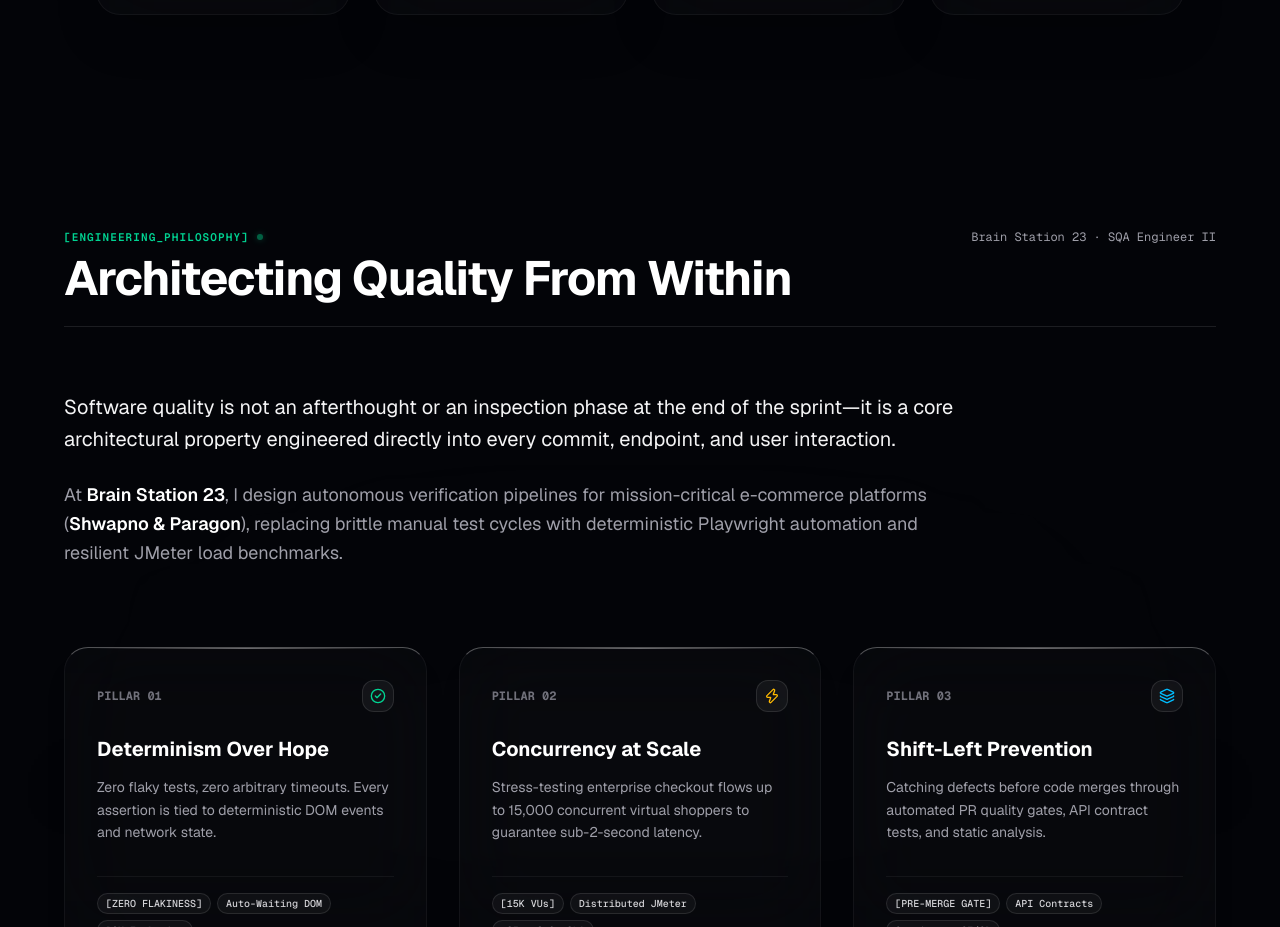
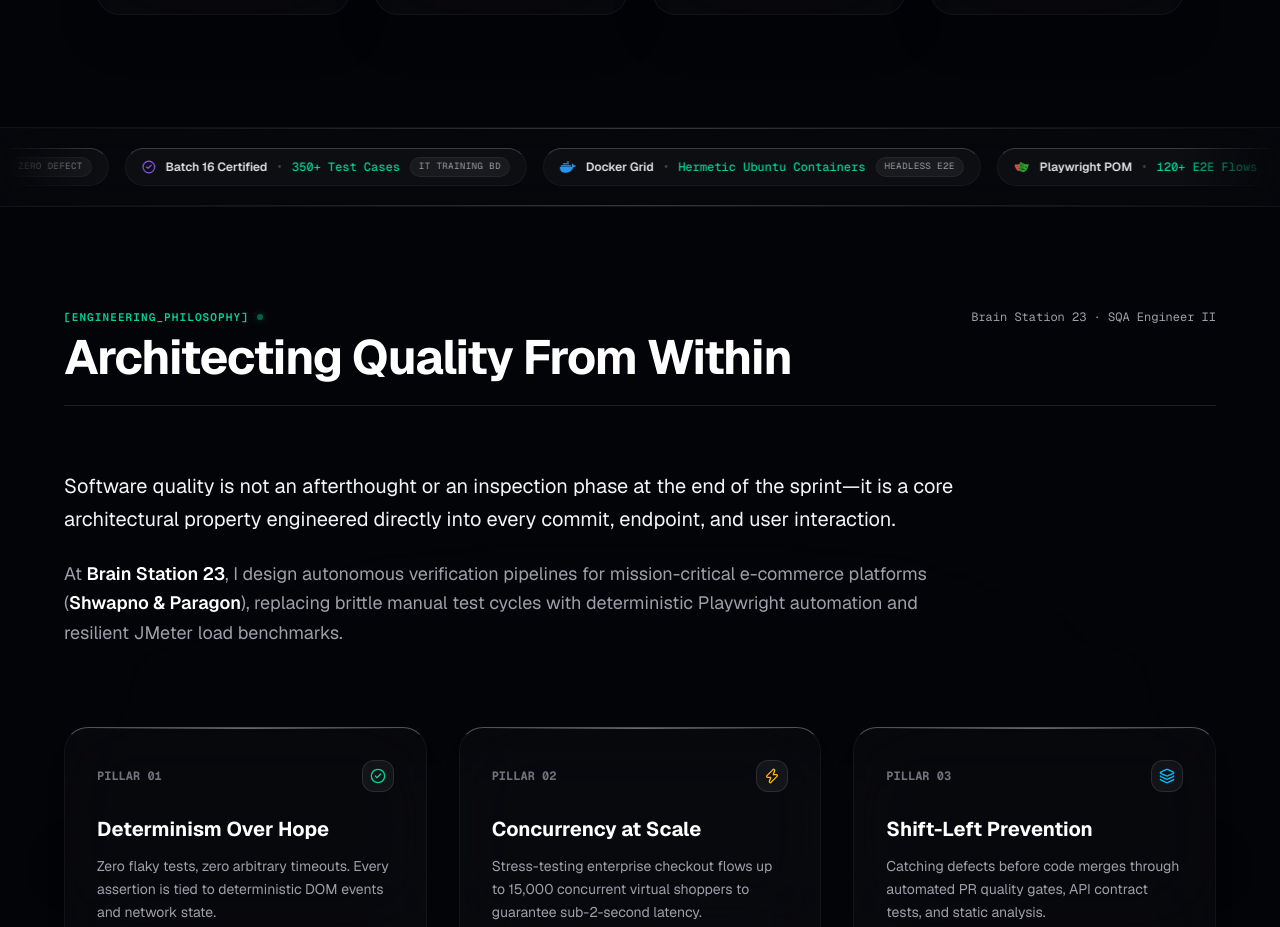
Before and after one commit to Shazzad01/myportfolio, a Next.js app: page / in a window 1280 px wide. Shown: the part 1036-1963 px from the top of the page. Built offline with nearby package versions, Linux system fonts and the light colour scheme.

Commit message:
feat(marquee): add infinite telemetry conveyor ribbon beneath hero section

```diff
--- /dev/null
+++ b/scripts/capture_marquee.js
@@ -0,0 +1,38 @@
+const { chromium } = require('playwright');
+const path = require('path');
+const fs = require('fs');
+
+(async () => {
+  const browser = await chromium.launch({ channel: 'chrome', headless: true });
+  const context = await browser.newContext({ viewport: { width: 1440, height: 1000 } });
+  const page = await context.newPage();
+
+  await page.goto('http://localhost:3000', { waitUntil: 'networkidle' });
+  await page.waitForTimeout(1000);
+
+  const screenshotsDir = 'C:\\Users\\User\\.gemini\\antigravity\\brain\\e0f4935c-bdec-49cd-8dbf-59da2a6615ee\\screenshots';
+  if (!fs.existsSync(screenshotsDir)) {
+    fs.mkdirSync(screenshotsDir, { recursive: true });
+  }
+
+  const ticker = await page.$('#telemetry-ticker');
+  if (ticker) {
+    await ticker.scrollIntoViewIfNeeded();
+    await page.waitForTimeout(1000);
+
+    // Capture the ticker standalone
+    const tickerFilePath = path.join(screenshotsDir, 'telemetry_marquee_element.png');
+    await ticker.screenshot({ path: tickerFilePath });
+    console.log('Saved marquee element screenshot:', tickerFilePath);
+
+    // Also capture full viewport showing context
+    const fullFilePath = path.join(screenshotsDir, 'telemetry_marquee_context.png');
+    await page.screenshot({ path: fullFilePath });
+    console.log('Saved marquee context screenshot:', fullFilePath);
+  } else {
+    console.log('#telemetry-ticker not found');
+  }
+
+  await browser.close();
+  console.log('Marquee capture complete.');
+})();
--- a/src/app/globals.css
+++ b/src/app/globals.css
@@ -385,11 +385,49 @@
     transform: translateY(-2px);
   }
 
-  .border-specular-top {
-    border-top: 1px solid var(--border-specular);
-  }
-
   .horizon-light {
     background: var(--horizon-gradient);
   }
+
+  /* Infinite Telemetry Marquee Keyframes */
+  @keyframes telemetry-scroll-ltr {
+    0% {
+      transform: translateX(-50%);
+    }
+    100% {
+      transform: translateX(0%);
+    }
+  }
+
+  @keyframes telemetry-scroll-rtl {
+    0% {
+      transform: translateX(0%);
+    }
+    100% {
+      transform: translateX(-50%);
+    }
+  }
+
+  .animate-marquee-ltr {
+    animation: telemetry-scroll-ltr 38s linear infinite;
+    will-change: transform;
+  }
+
+  .animate-marquee-rtl {
+    animation: telemetry-scroll-rtl 38s linear infinite;
+    will-change: transform;
+  }
+
+  .animate-marquee-ltr:hover,
+  .animate-marquee-rtl:hover {
+    animation-play-state: paused;
+  }
+
+  @media (prefers-reduced-motion: reduce) {
+    .animate-marquee-ltr,
+    .animate-marquee-rtl {
+      animation: none !important;
+      transform: none !important;
+    }
+  }
 }
--- a/src/app/page.tsx
+++ b/src/app/page.tsx
@@ -1,4 +1,5 @@
 import HeroSectionV2 from "@/components/sections/HeroSectionV2";
+import TelemetryMarquee from "@/components/sections/TelemetryMarquee";
 import AboutSectionV2 from "@/components/sections/AboutSectionV2";
 import PipelineSection from "@/components/sections/PipelineSection";
 import QaMethodologySectionV2 from "@/components/sections/QaMethodologySectionV2";
@@ -13,6 +14,7 @@ export default function Home() {
   return (
     <>
       <HeroSectionV2 />
+      <TelemetryMarquee />
       <AboutSectionV2 />
       <PipelineSection />
       <QaMethodologySectionV2 />
--- /dev/null
+++ b/src/components/sections/TelemetryMarquee.tsx
@@ -0,0 +1,204 @@
+"use client";
+
+import React from "react";
+import {
+  Award,
+  Zap,
+  Activity,
+  ShieldCheck,
+  Building2,
+  CheckCircle2,
+  Clock,
+  Radio,
+} from "lucide-react";
+import {
+  PlaywrightIcon,
+  JMeterIcon,
+  TypeScriptIcon,
+  PostmanIcon,
+  DockerIcon,
+  GitHubActionsIcon,
+  JiraIcon,
+} from "@/components/ui/SvgIcons";
+
+interface TelemetryItem {
+  id: string;
+  name: string;
+  data: string;
+  badge: string;
+  icon?: React.ComponentType<{ className?: string }>;
+  lucideIcon?: React.ComponentType<{ size?: number; className?: string; style?: React.CSSProperties }>;
+  accentColor: string;
+}
+
+const telemetryItems: TelemetryItem[] = [
+  {
+    id: "playwright",
+    name: "Playwright POM",
+    data: "120+ E2E Flows",
+    badge: "Deterministic",
+    icon: PlaywrightIcon,
+    accentColor: "#2EAD33",
+  },
+  {
+    id: "runtime",
+    name: "Regression Runtime",
+    data: "75% Faster · 14h ➔ 3.5h",
+    badge: "Parallel CI",
+    lucideIcon: Zap,
+    accentColor: "#10b981",
+  },
+  {
+    id: "jmeter",
+    name: "Apache JMeter",
+    data: "15,000+ VUs Benchmarked",
+    badge: "Load Surge",
+    icon: JMeterIcon,
+    accentColor: "#D22128",
+  },
+  {
+    id: "sla",
+    name: "p95 Latency SLA",
+    data: "< 1.74s · 0.00% Error Rate",
+    badge: "Production SLA",
+    lucideIcon: Activity,
+    accentColor: "#06b6d4",
+  },
+  {
+    id: "award",
+    name: "nopStation Award",
+    data: "Zero-Defect Releases",
+    badge: "Team Shwapno & Paragon",
+    lucideIcon: Award,
+    accentColor: "#f59e0b",
+  },
+  {
+    id: "github-actions",
+    name: "GitHub Actions",
+    data: "4 Cloud Workers Parallel",
+    badge: "CI/CD Gate",
+    icon: GitHubActionsIcon,
+    accentColor: "#2088FF",
+  },
+  {
+    id: "flakes",
+    name: "Zero Flakiness",
+    data: "0ms Arbitrary Waits",
+    badge: "Strict Locators",
+    lucideIcon: ShieldCheck,
+    accentColor: "#10b981",
+  },
+  {
+    id: "brain-station",
+    name: "Brain Station 23",
+    data: "nopStation Division",
+    badge: "SQA Engineer II",
+    lucideIcon: Building2,
+    accentColor: "#10b981",
+  },
+  {
+    id: "postman",
+    name: "Payment Gateways",
+    data: "bKash & Nagad Mocks",
+    badge: "FinTech Webhooks",
+    icon: PostmanIcon,
+    accentColor: "#F37036",
+  },
+  {
+    id: "rollbacks",
+    name: "Release Stability",
+    data: "0 Rollbacks · 15+ Sprints",
+    badge: "Zero Defect",
+    lucideIcon: CheckCircle2,
+    accentColor: "#10b981",
+  },
+  {
+    id: "batch16",
+    name: "Batch 16 Certified",
+    data: "350+ Test Cases",
+    badge: "IT Training BD",
+    lucideIcon: CheckCircle2,
+    accentColor: "#8b5cf6",
+  },
+  {
+    id: "docker",
+    name: "Docker Grid",
+    data: "Hermetic Ubuntu Containers",
+    badge: "Headless E2E",
+    icon: DockerIcon,
+    accentColor: "#2496ED",
+  },
+];
+
+export default function TelemetryMarquee() {
+  // Seamless loop by duplicating items array
+  const tickerItems = [...telemetryItems, ...telemetryItems];
+
+  return (
+    <section
+      id="telemetry-ticker"
+      aria-label="Live Telemetry Conveyor"
+      className="relative w-full py-4 sm:py-5 overflow-hidden border-y border-black/5 dark:border-white/5 bg-black/[0.015] dark:bg-white/[0.015] backdrop-blur-xl"
+    >
+      {/* Top subtle specular highlight edge */}
+      <div
+        className="absolute top-0 left-0 right-0 h-[1px] bg-gradient-to-r from-transparent via-black/10 dark:via-white/20 to-transparent pointer-events-none"
+        aria-hidden="true"
+      />
+
+      {/* Left and Right Fade Masks */}
+      <div
+        className="relative w-full overflow-hidden [mask-image:linear-gradient(to_right,transparent,black_8%,black_92%,transparent)] [-webkit-mask-image:linear-gradient(to_right,transparent,black_8%,black_92%,transparent)]"
+      >
+        <div className="flex w-max items-center gap-3 sm:gap-4 animate-marquee-ltr hover:[animation-play-state:paused] cursor-grab active:cursor-grabbing">
+          {tickerItems.map((item, idx) => {
+            const BrandIcon = item.icon;
+            const LucideIcon = item.lucideIcon;
+
+            return (
+              <div
+                key={`${item.id}-${idx}`}
+                className="inline-flex items-center gap-2.5 px-3.5 sm:px-4 py-2 rounded-full bg-white/[0.04] dark:bg-white/[0.03] border-t border-black/15 dark:border-t-white/20 border-x border-b border-black/5 dark:border-white/5 backdrop-blur-md shadow-xs hover:border-emerald-500/30 hover:scale-[1.02] transition-all select-none shrink-0"
+              >
+                {/* Icon Rendering */}
+                {BrandIcon ? (
+                  <BrandIcon className="w-4 h-4 shrink-0" />
+                ) : LucideIcon ? (
+                  <LucideIcon size={14} className="shrink-0" style={{ color: item.accentColor }} />
+                ) : (
+                  <span
+                    className="w-2 h-2 rounded-full shrink-0 shadow-xs animate-pulse"
+                    style={{ backgroundColor: item.accentColor }}
+                  />
+                )}
+
+                {/* Name / Category */}
+                <span className="font-geist text-xs font-semibold text-zinc-800 dark:text-zinc-200 whitespace-nowrap">
+                  {item.name}
+                </span>
+
+                <span className="text-zinc-300 dark:text-zinc-700 text-xs">•</span>
+
+                {/* Metric / Live Telemetry Data */}
+                <span className="font-mono-geist text-xs font-medium text-emerald-600 dark:text-emerald-400 tabular-nums whitespace-nowrap">
+                  {item.data}
+                </span>
+
+                {/* Scope Tag Badge */}
+                <span className="font-mono-geist text-[9px] uppercase tracking-wider px-2 py-0.5 rounded-full bg-black/5 dark:bg-white/5 text-zinc-500 dark:text-zinc-400 border border-black/5 dark:border-white/5 whitespace-nowrap">
+                  {item.badge}
+                </span>
+              </div>
+            );
+          })}
+        </div>
+      </div>
+
+      {/* Bottom subtle specular highlight edge */}
+      <div
+        className="absolute bottom-0 left-0 right-0 h-[1px] bg-gradient-to-r from-transparent via-black/10 dark:via-white/20 to-transparent pointer-events-none"
+        aria-hidden="true"
+      />
+    </section>
+  );
+}
```
